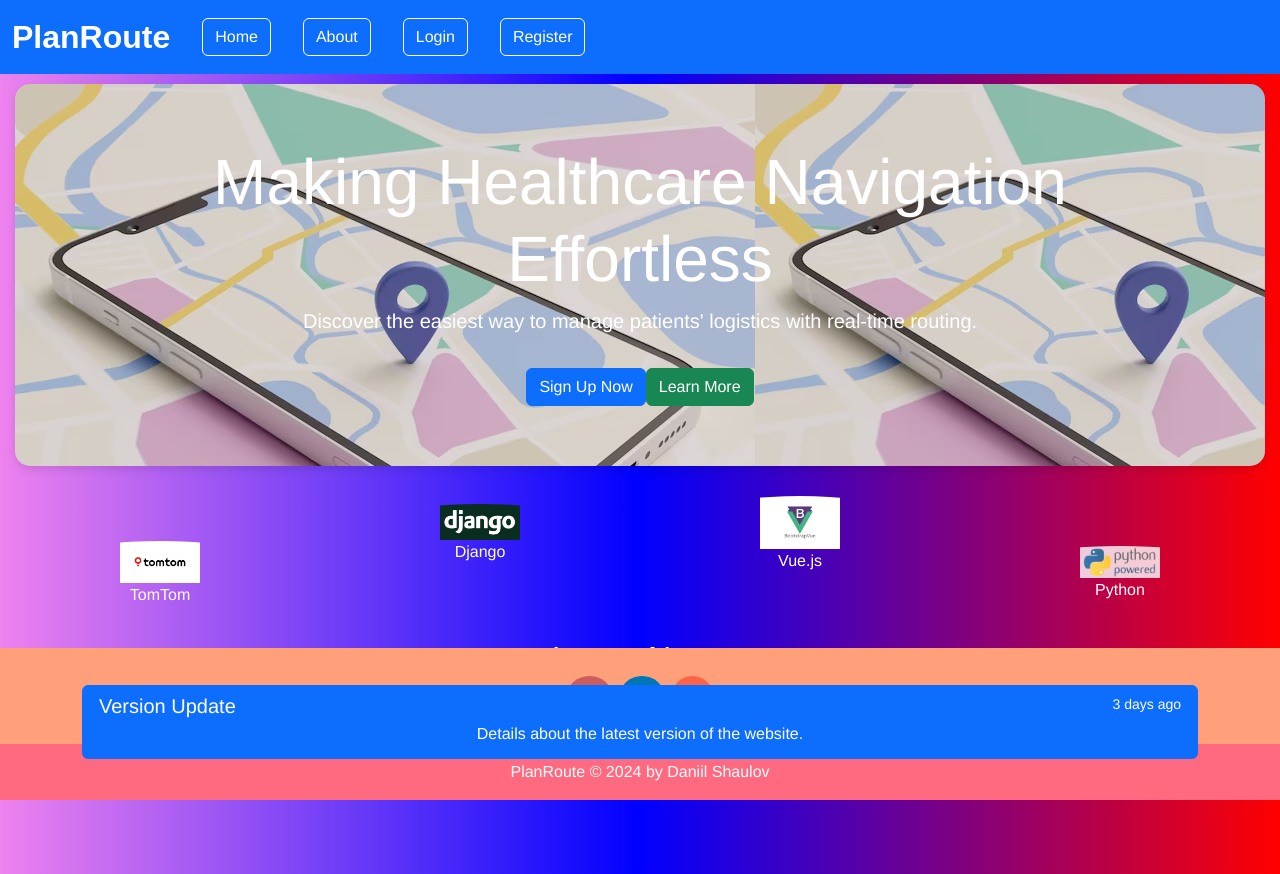
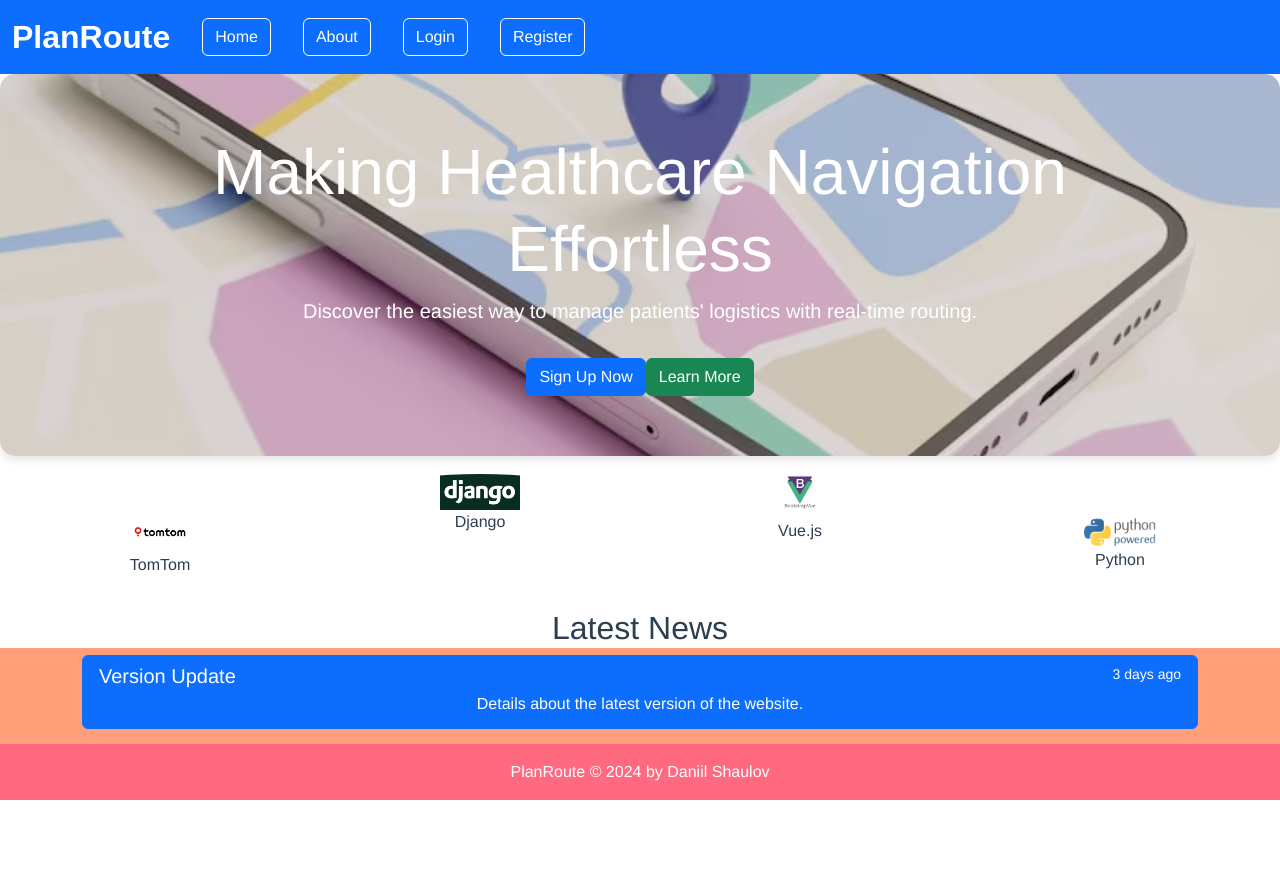
Before and after one commit to DaSHdotHub/PlanRoute, a Vue app in the folder frontend/: page / in a window 1280 px wide. Built offline with nearby package versions, Linux system fonts and the light colour scheme; no server answers.

Commit message:
FEAT: More Appeal to landing page

```diff
--- a/frontend/src/views/LandingPage.vue
+++ b/frontend/src/views/LandingPage.vue
@@ -1,8 +1,7 @@
-<!-- LandingPage-->
 <template>
-    <HeaderComponent />
-    <div class="landing-page-container">
-    <div class="hero-section" :style="backgroundStyle">
+  <HeaderComponent />
+  <div class="landing-page-container">
+    <div class="hero-section">
       <div class="container text-center">
         <h1 class="display-3 text-white">Making Healthcare Navigation Effortless</h1>
         <p class="lead text-white">Discover the easiest way to manage patients' logistics with real-time routing.</p>
@@ -38,31 +37,22 @@
       this.$router.push({ name: 'About' });
     },
   },
-  data() {
-    return {
-      // Dynamically bind the background image style
-      backgroundStyle: {
-        backgroundImage: `url(${require('@/assets/images/hero_background.webp')})`,
-      },
-    };
-  }
 };
 </script>
 
 <style>
 .landing-page-container {
   min-height: 100vh;
-  background: linear-gradient(to right, violet, blue, red);
-  color: #fff; /* Ensures text is readable on the dark background */
 }
 
 .hero-section {
-  background: image(('@/assets/images/hero_background.webp')); /* Semi-transparent white for contrast */
-  margin: 10px 15px 20px; /* Adjust as needed */
+  background-image: url('@/assets/images/hero_background.webp');
+  background-size: cover; /* Ensure the image covers the entire hero section */
+  background-position: center; /* Center the background image */
   padding: 60px 20px;
   border-radius: 15px;
-  box-shadow: 0 4px 8px rgba(0, 0, 0, 0.1); /* Subtle shadow */
-  position: relative; /* Ensures it's above the background gradient */
-  z-index: 1; /* Higher than the background but below the header */
+  box-shadow: 0 4px 8px rgba(0, 0, 0, 0.1);
+  position: relative;
+  z-index: 1;
 }
 </style>
```
